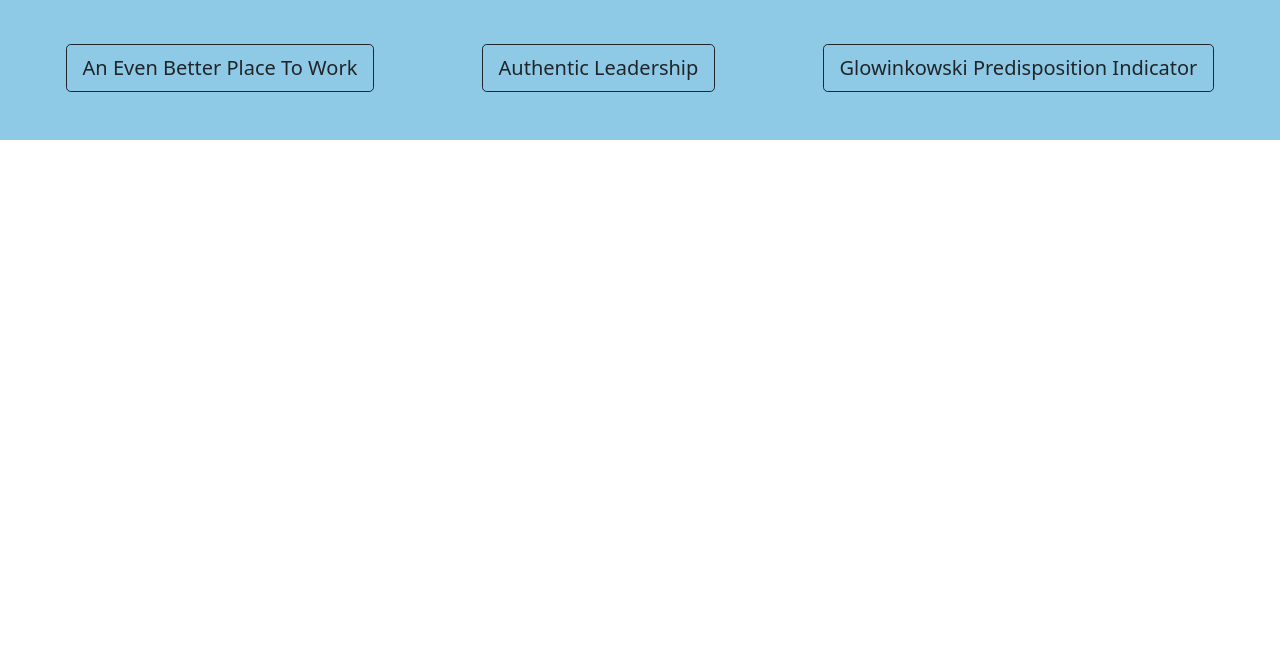
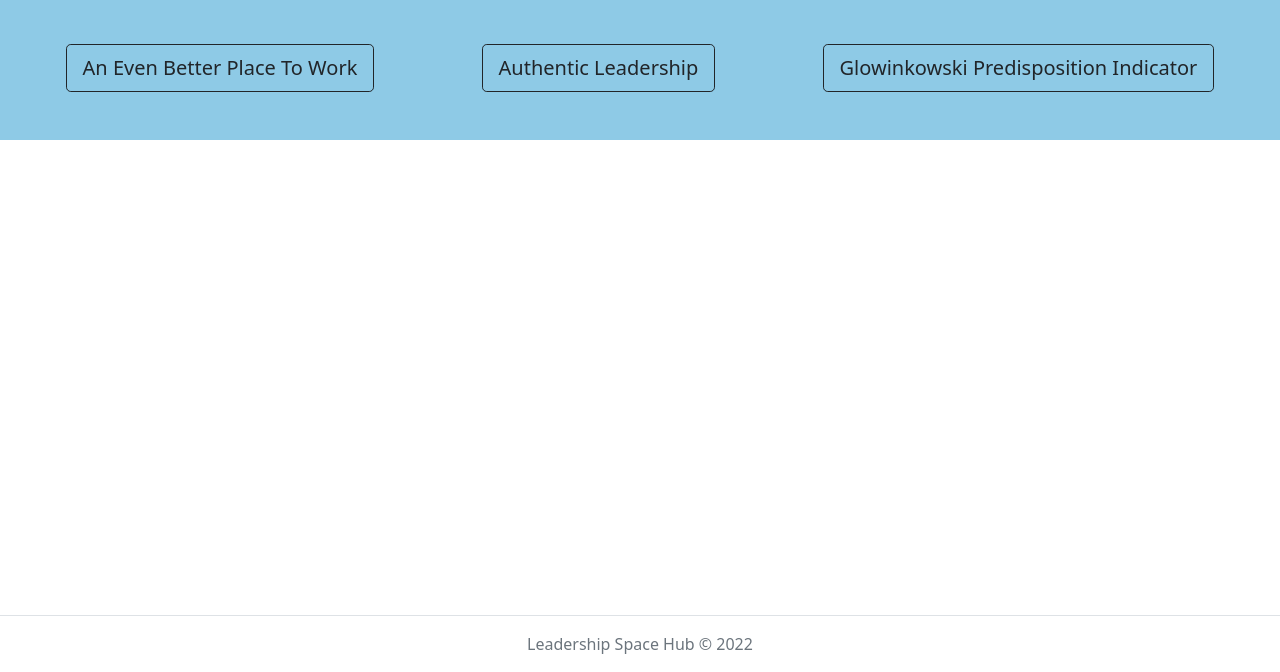
Before and after one commit to thumbsup-platform/prototype, a website: page src/dashboard/index.html in a window 1280 px wide. Shown: the part 128-800 px from the top of the page. Drawn offline with nearby package versions, Linux system fonts and the light colour scheme; files that its build step writes are made by us from their sources.

Commit message:
Implemented footer across active pages.

```diff
--- a/src/dashboard/index.html
+++ b/src/dashboard/index.html
@@ -112,6 +112,12 @@
       </div>
     </div>
 
+    <!-- footer -->
+
+    <footer class="py-3 text-muted border-top footer">
+      Leadership Space Hub &copy; <span id="year"></span>
+    </footer>
+
     <!-- javascript -->
     <script src="./js/main.js"></script>
     <script src="https://cdn.jsdelivr.net/npm/bootstrap@5.1.3/dist/js/bootstrap.bundle.min.js"></script>
```
Also changed, not shown: src/_external.html (+5 -0 lines), src/dashboard/_internal.html (+5 -0 lines), src/index.html (+1 -2 lines), src/login.html (+5 -0 lines).
